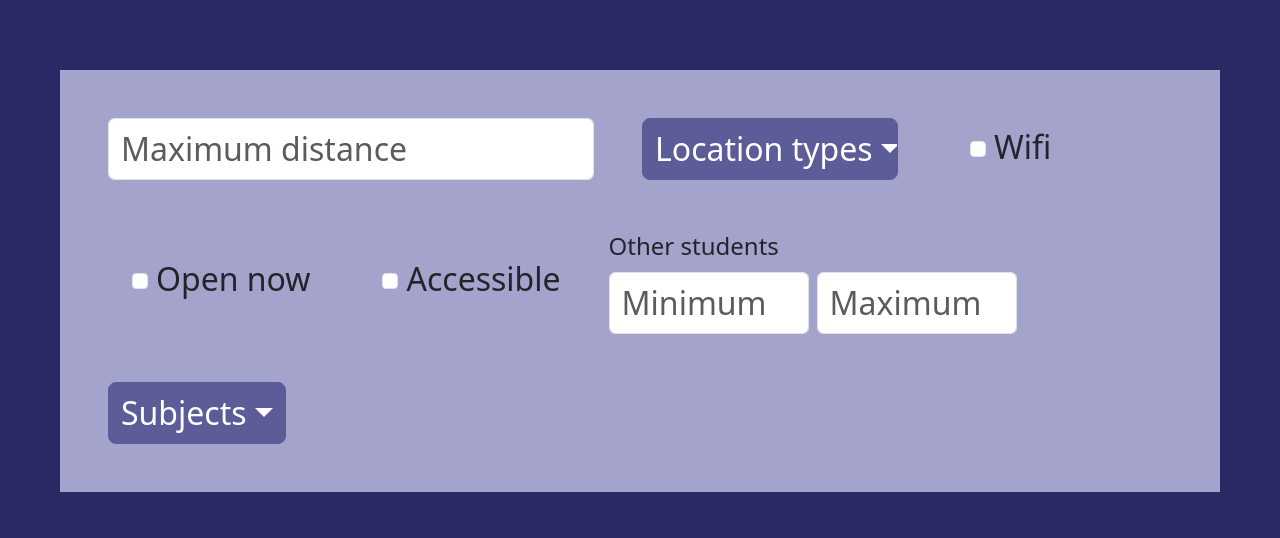
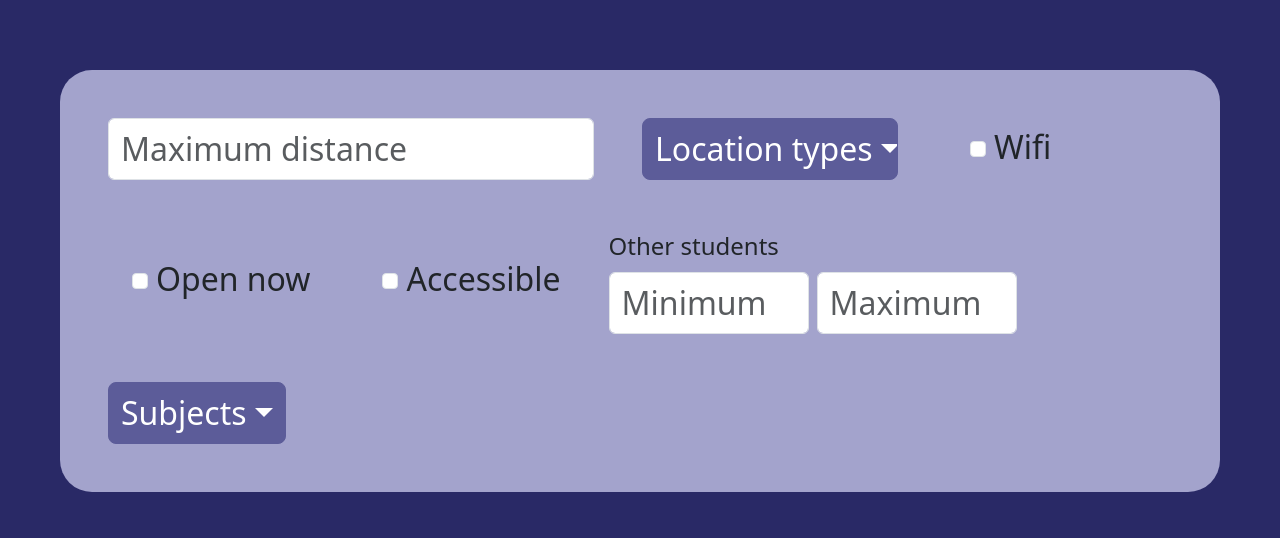
Before and after one commit to STRSigmas/ignitionHacksSTRSigmas, a website: page src/index.html in a window 1280 px wide. Shown: the part 151-689 px from the top of the page. Drawn offline with Linux system fonts and the light colour scheme; some packages are replaced by stand-ins of ours; no server answers.

Commit message:
Fixed corners

```diff
--- a/src/index.html
+++ b/src/index.html
@@ -18,7 +18,7 @@
                 </div>
                 <div class="row justify-content-evenly">
                     <div class="col-12">
-                        <div class="selection-card py-5 px-5 mx-2 mx-md-5">
+                        <div class="selection-card py-5 px-5 mx-2 mx-md-5 rounded-5">
                             <div class="d-flex flex-wrap align-items-center gap-5">
                                 <input type="number" class="form-control fs-2 w-auto" placeholder="Maximum distance" aria-label="Maximum distance" aria-describedby="basic-addon1">
                                 <div class="dropdown" data-bs-theme="dark">
```
